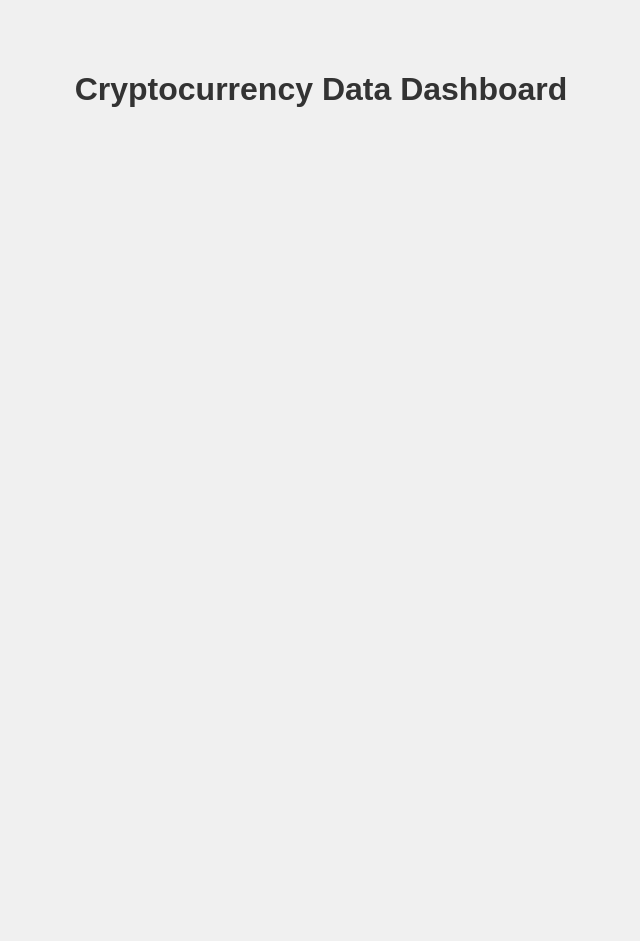
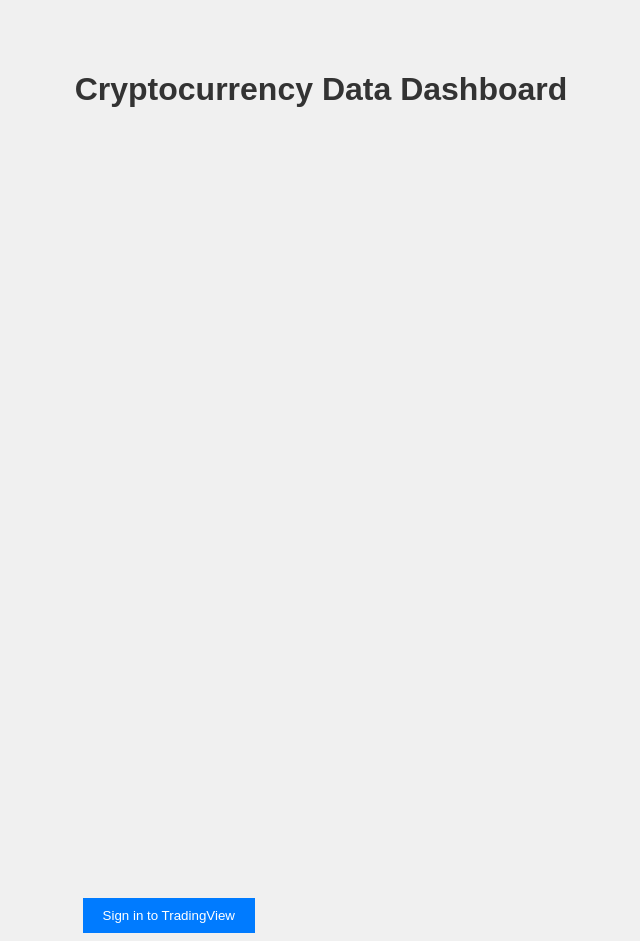
Before and after one commit to wali1984/cryptowebsite, a plain HTML site: page index.html in a window 1280 px wide. Shown: the top 941 px of the page, without its empty margins (319-959 px from the left). Drawn offline with nearby package versions, Linux system fonts and the light colour scheme; a script that the page names is missing.

Commit message:
index.html

```diff
--- a/index.html
+++ b/index.html
@@ -12,6 +12,7 @@
     <div class="container">
         <h1>Cryptocurrency Data Dashboard</h1>
         <div id="tradingview_chart" class="chart-container"></div>
+        <button id="tradingview-signin">Sign in to TradingView</button>
         <canvas id="volumeChart"></canvas>
         <div id="sentimentGauge"></div>
         <label for="indicators">Choose an indicator:</label>
```
